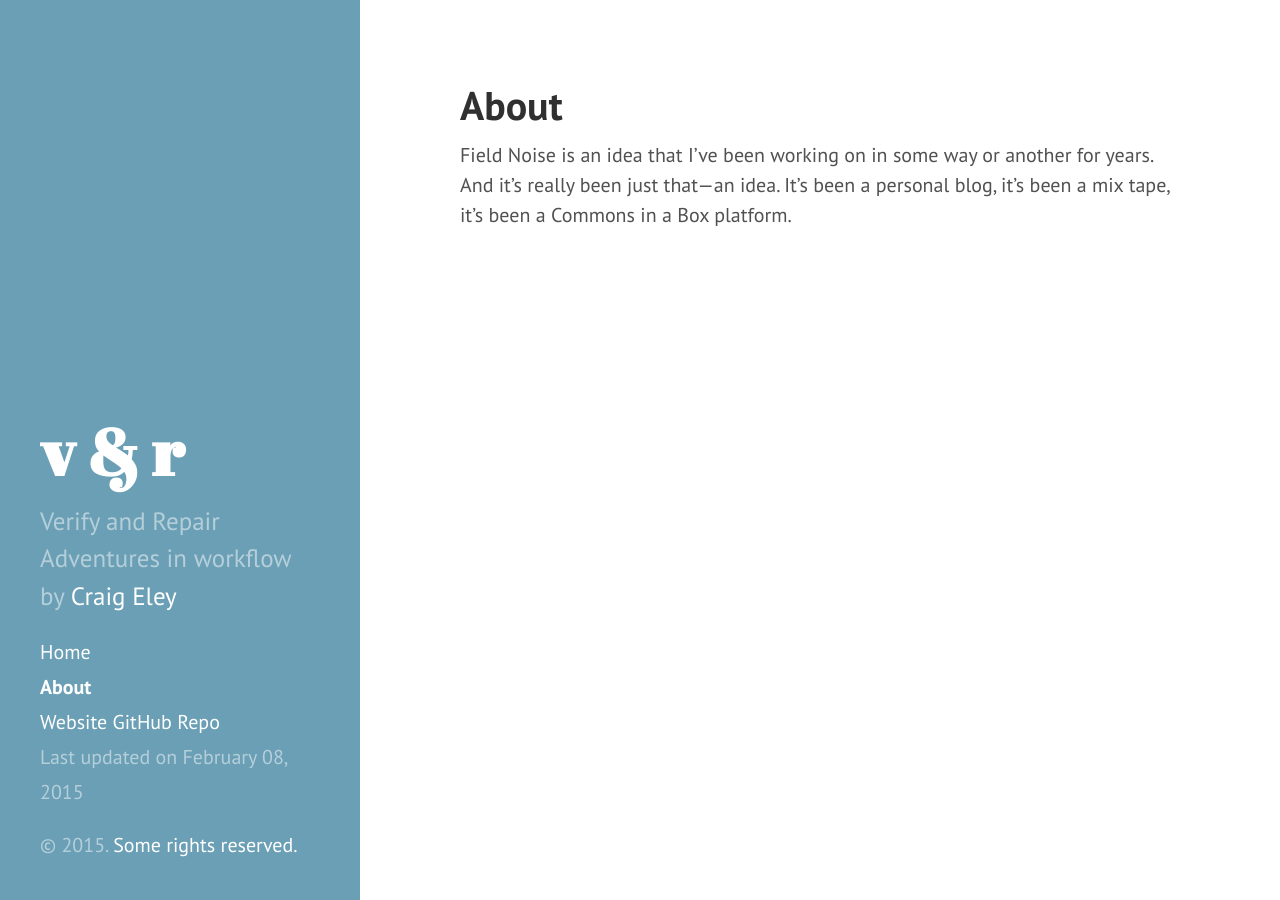
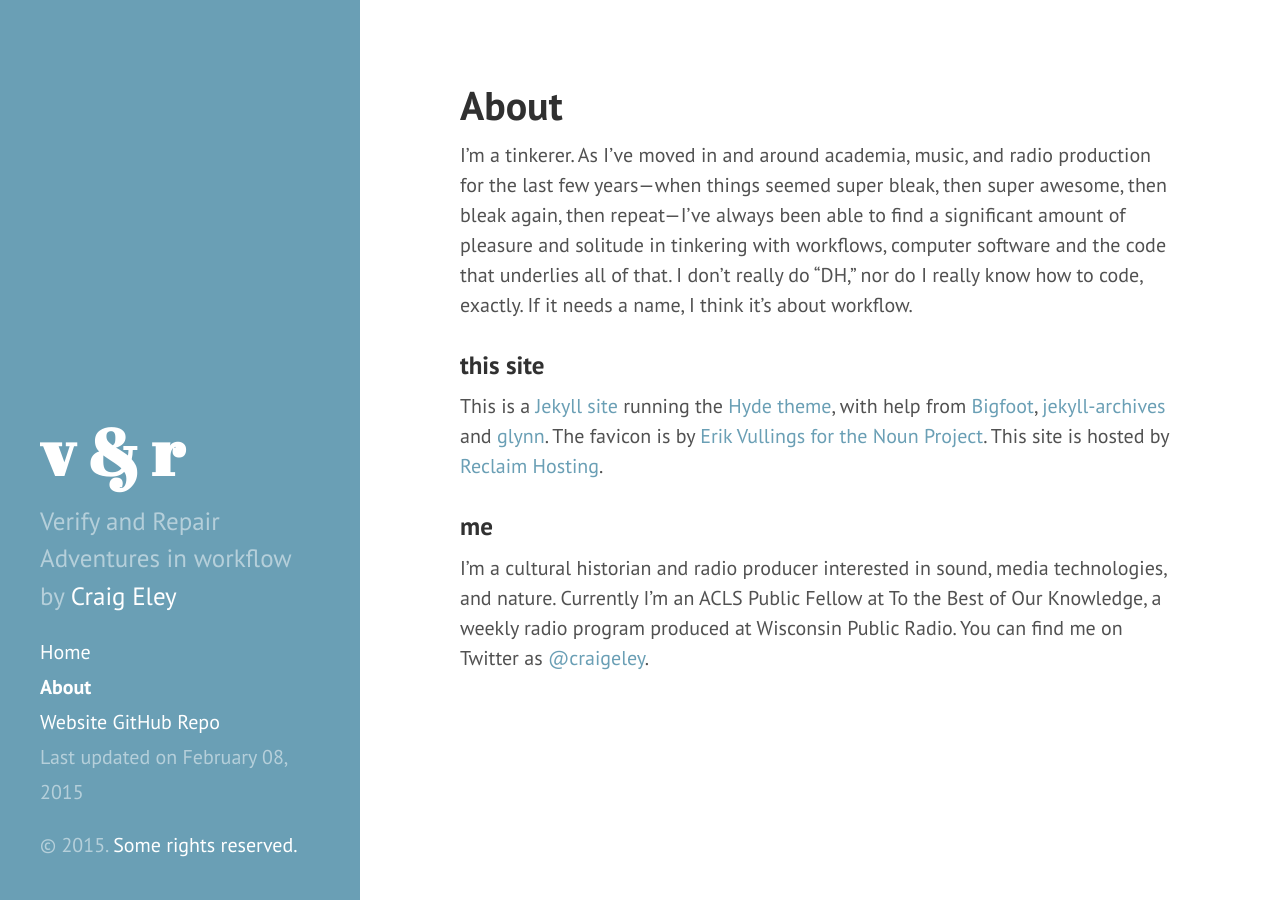
Before and after one commit to craigeley/verifyandrepair, a Jekyll site: the page built from about.md, in a window 1280 px wide. Built offline with Jekyll 4.4.1, drawn with Linux system fonts in a browser that asks for light colours.

Commit message:
updated about

```diff
--- a/about.md
+++ b/about.md
@@ -3,4 +3,11 @@ layout: page
 title: About
 ---
 
-Field Noise is an idea that I've been working on in some way or another for years. And it's really been just that—an idea. It's been a personal blog, it's been a mix tape, it's been a Commons in a Box platform.
+I’m a tinkerer. As I’ve moved in and around academia, music, and radio production for the last few years—when things seemed super bleak, then super awesome, then bleak again, then repeat—I’ve always been able to find a significant amount of pleasure and solitude in tinkering with workflows, computer software and the code that underlies all of that.
+I don’t really do “DH,” nor do I really know how to code, exactly. If it needs a name, I think it’s about workflow.
+
+### this site
+This is a [Jekyll site](http://jekyllrb.com) running the [Hyde theme](http://hyde.getpoole.com), with help from [Bigfoot](http://www.bigfootjs.com), [jekyll-archives](https://github.com/jekyll/jekyll-archives) and [glynn](https://github.com/dmathieu/glynn). The favicon is by [Erik Vullings for the Noun Project](https://thenounproject.com/term/radio-tower/24070/). This site is hosted by [Reclaim Hosting](https://reclaimhosting.com).
+
+### me
+I'm a cultural historian and radio producer interested in sound, media technologies, and nature. Currently I'm an ACLS Public Fellow at To the Best of Our Knowledge, a weekly radio program produced at Wisconsin Public Radio. You can find me on Twitter as [@craigeley](https://twitter.com/craigeley).
```
